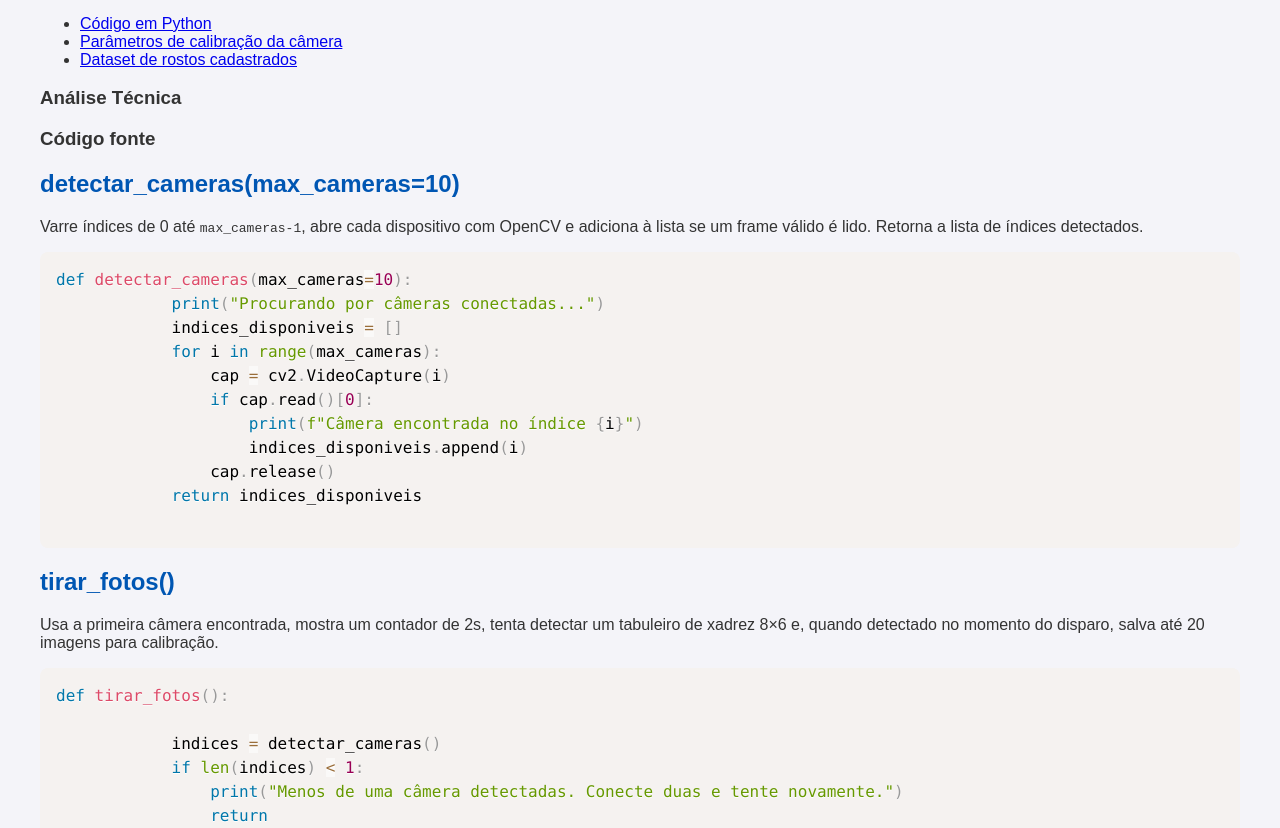
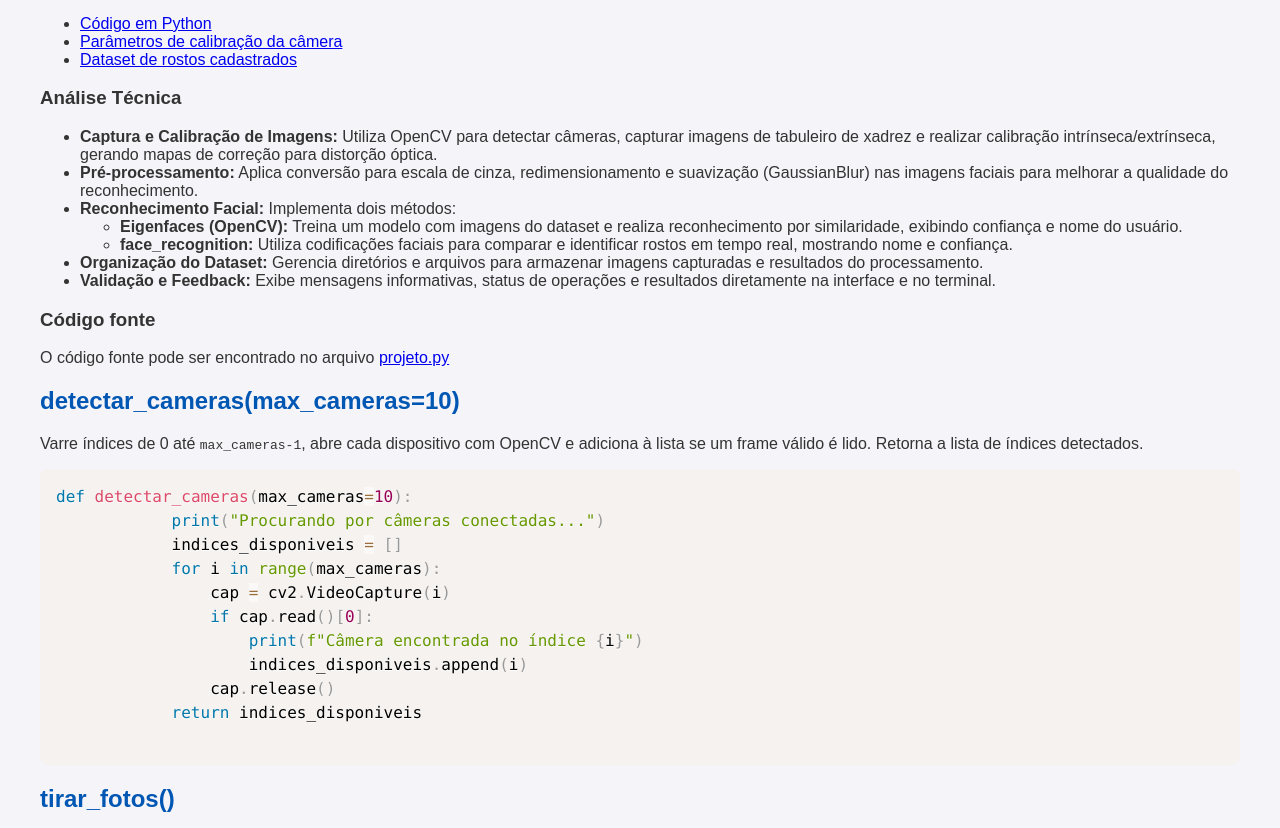
Before and after one commit to VisaoComputacionalPSC/VisaoComputacionalPS.github.io, a plain HTML site: page Etapa7/Etapa7.html in a window 1280 px wide. Shown: the part 2400-3228 px from the top of the page. Drawn offline with nearby package versions, Linux system fonts and the light colour scheme.

Commit message:
Atualização relatório

```diff
--- a/Etapa7/Etapa7.html
+++ b/Etapa7/Etapa7.html
@@ -158,11 +158,25 @@
         <h3>Lista dos arquivos: dos código-fonte, imagens, vídeos, e arquivos auxiliares.</h3>
         <ul>
             <li><a href="#projetopy">Código em Python</a></li>
-            <li><a href="params_py.xml" >Parâmetros de calibração da câmera</a></li>
-            <li><a href="dataset_faces.zip">Dataset de rostos cadastrados</a></li>
+            <li><a href="#paramsxml" >Parâmetros de calibração da câmera</a></li>
+            <li><a href="#datasetfaces">Dataset de rostos cadastrados</a></li>
         </ul>
         <h3>Análise Técnica</h3>
+
+          <ul>
+            <li><strong>Captura e Calibração de Imagens:</strong> Utiliza OpenCV para detectar câmeras, capturar imagens de tabuleiro de xadrez e realizar calibração intrínseca/extrínseca, gerando mapas de correção para distorção óptica.</li>
+            <li><strong>Pré-processamento:</strong> Aplica conversão para escala de cinza, redimensionamento e suavização (GaussianBlur) nas imagens faciais para melhorar a qualidade do reconhecimento.</li>
+            <li><strong>Reconhecimento Facial:</strong> Implementa dois métodos:
+            <ul>
+            <li><strong>Eigenfaces (OpenCV):</strong> Treina um modelo com imagens do dataset e realiza reconhecimento por similaridade, exibindo confiança e nome do usuário.</li>
+            <li><strong>face_recognition:</strong> Utiliza codificações faciais para comparar e identificar rostos em tempo real, mostrando nome e confiança.</li>
+            </ul>
+            </li>
+            <li><strong>Organização do Dataset:</strong> Gerencia diretórios e arquivos para armazenar imagens capturadas e resultados do processamento.</li>
+            <li><strong>Validação e Feedback:</strong> Exibe mensagens informativas, status de operações e resultados diretamente na interface e no terminal.</li>
+          </ul>
         <h3>Código fonte</h3>
+        <p>O código fonte pode ser encontrado no arquivo <a href="#projetopy">projeto.py</a></p>
         <h2>detectar_cameras(max_cameras=10)</h2>
         <p>Varre índices de 0 até <code>max_cameras-1</code>, abre cada dispositivo com OpenCV e adiciona à lista se um frame válido é lido. Retorna a lista de índices detectados.</p>
         <pre><code class="language-python">def detectar_cameras(max_cameras=10):
@@ -1088,7 +1102,7 @@ melhor_indice = np.argmin(distancias) if len(distancias) &gt; 0 else None</code>
 
         <h2>Anexos </h2>
         <ul>
-            <li><a id="projetopy" href="projeto.py" download>Código em Python</a></li>
+            <li><a id="projetopy" href="projeto.py" download>Código do Projeto em Python</a></li>
             <li><a id="paramsxml" href="params_py.xml" download>Parâmetros de calibração da câmera</a></li>
             <li><a id="datasetfaces" href="dataset_faces.zip" download>Dataset de rostos cadastrados</a></li>
         </ul>
```
Also changed, not shown: 1 other file.
